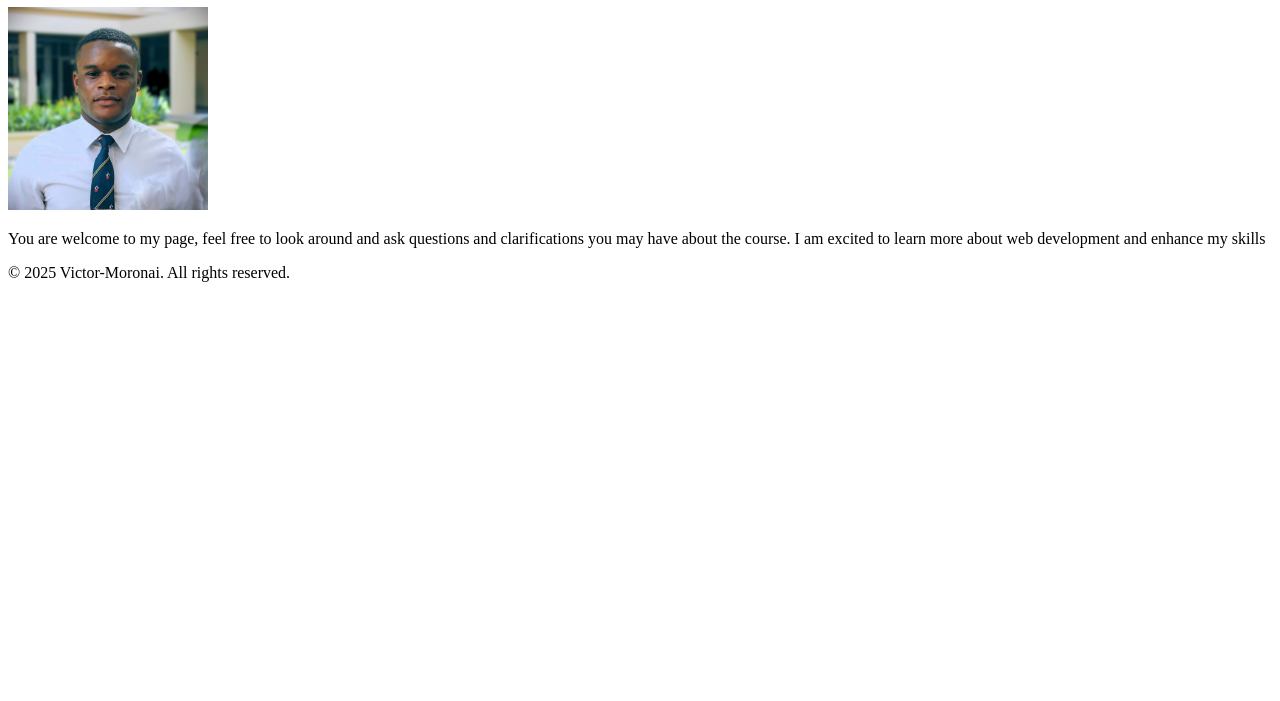
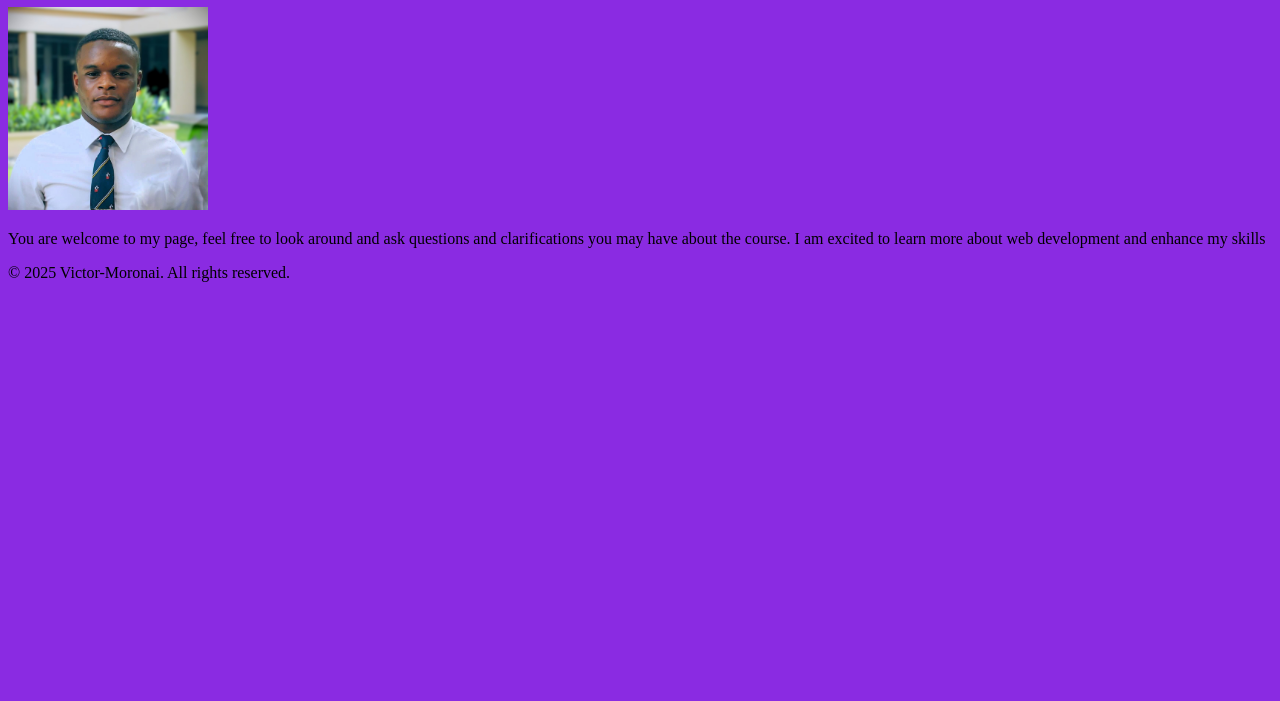
Before and after one commit to Victor-Moronai/wdd310, a plain HTML site: page index.html in a window 1280 px wide. Shown: the part 99-800 px from the top of the page. Drawn offline with Linux system fonts and the light colour scheme.

Commit message:
Changed the background color

```diff
--- a/index.html
+++ b/index.html
@@ -8,7 +8,7 @@
     <link ref="stylesheet" href="styles/styles.css">
 </head>
 
-<body>
+<body style="background-color:blueviolet">
     <header>
         <nav>
             <a href="#">Home</a>
@@ -22,7 +22,9 @@
             you may have about the course. I am excited to learn more about web development and enhance my skills</p>
     </main>
     <footer>
-        <p>&copy; 2025 Victor-Moronai. All rights reserved.</p>
+        <p>&copy; 2025 Victor-Moronai. All rights reserved.
+
+        </p>
     </footer>
 
 </body>
--- a/styles/styles.css
+++ b/styles/styles.css
@@ -1,3 +1,5 @@
+
+
 h1 {
     background-color: darkblue;
     color: white;
```
